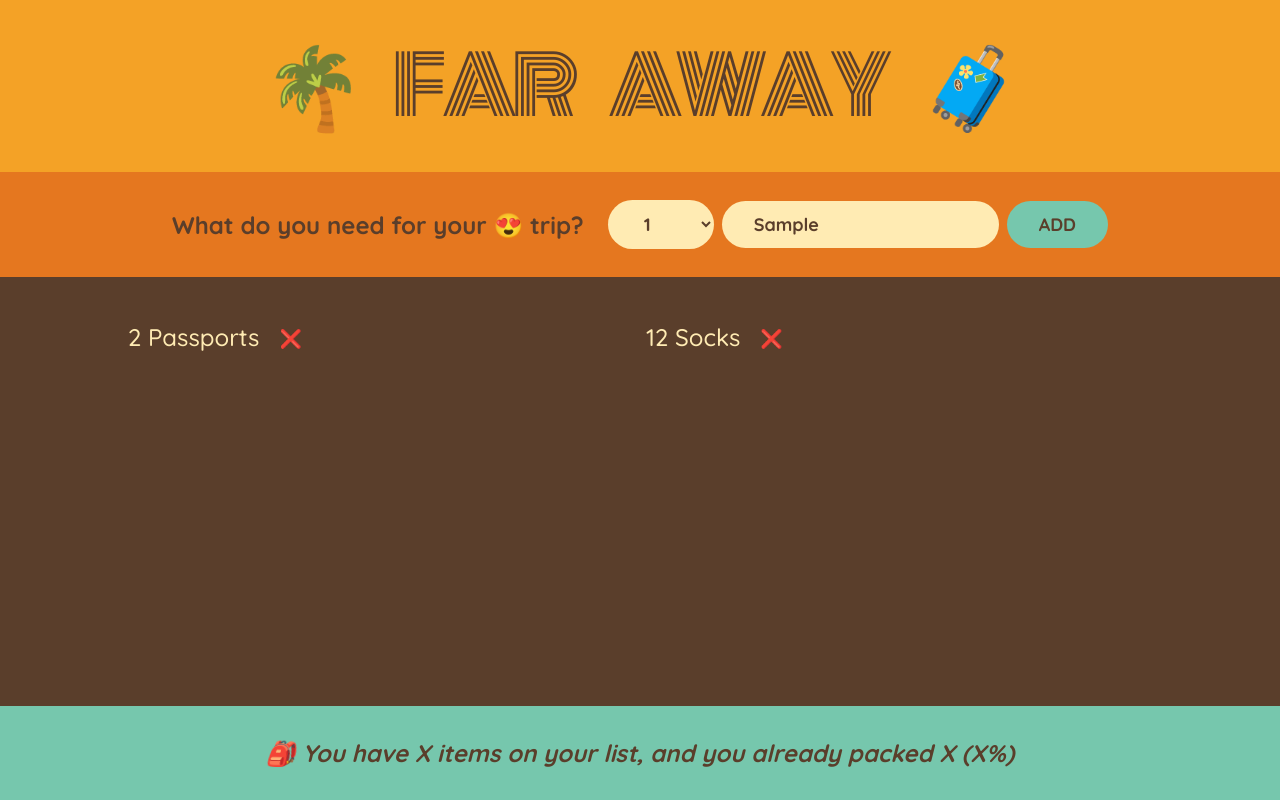
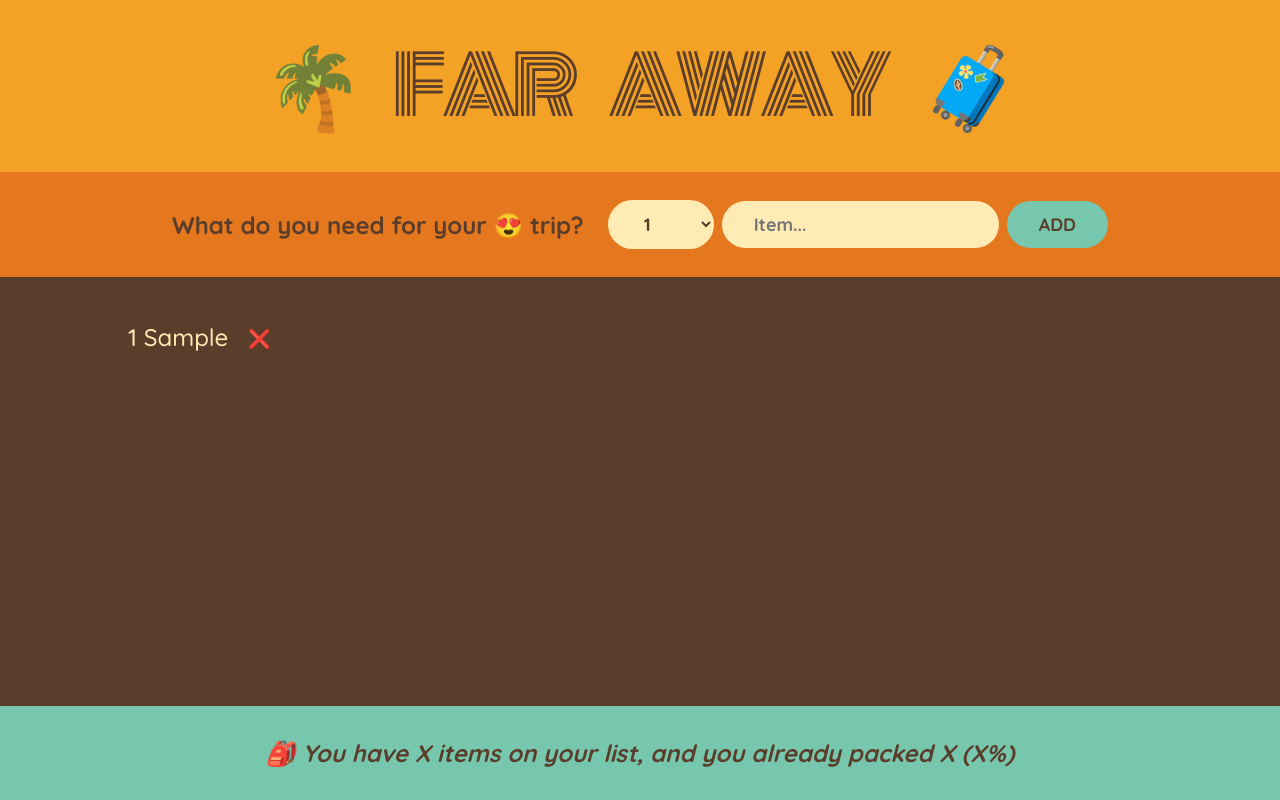
Before and after one commit to xtarzyk/travel-list, a React (Vite) app: page / in a window 1280 px wide. Both pictures are taken after typing "Sample" into the empty fields and a click on the button "ADD". Built offline with nearby package versions, Linux system fonts and the light colour scheme.

Commit message:
adding and deleting of items

```diff
--- a/src/App.jsx
+++ b/src/App.jsx
@@ -3,13 +3,24 @@ import Logo from "./Logo";
 import Form from "./Form";
 import PackingList from "./PackingList";
 import Stats from "./Stats";
+import { useState } from 'react';
 
 function App() {
+  const [items, setItems] = useState([]);
+
+  function handleAddItems(item) {
+    setItems(items => [...items, item])
+  }
+
+  function handleDeleteItem(id) {
+    setItems(items => items.filter(item => item.id !== id))
+  }
+
   return (
     <div className="app">
       <Logo />
-      <Form />
-      <PackingList />
+      <Form onAddItems={handleAddItems} />
+      <PackingList items={items} onDeleteItem={handleDeleteItem}/>
       <Stats />
     </div>
   );
--- a/src/Form.jsx
+++ b/src/Form.jsx
@@ -1,18 +1,31 @@
 import { useState } from "react";
 import "./index.css";
 
-function Form() {
+function Form({ onAddItems }) {
   const [description, setDescription] = useState("");
-  const [quantity, setQuantity] = useState(1)
+  const [quantity, setQuantity] = useState(1);
 
-  function handleSubmit(event) {
-    event.preventDefault();
+  function handleSubmit(e) {
+    e.preventDefault();
+
+    if (!description) return;
+
+    const newItem = { description, quantity, packed: false, id: Date.now() };
+    console.log(newItem);
+
+    onAddItems(newItem);
+
+    setDescription("");
+    setQuantity(1);
   }
 
   return (
     <form className="add-form" onSubmit={handleSubmit}>
       <h3>What do you need for your 😍 trip?</h3>
-      <select value={quantity} onChange={e => setQuantity(Number(e.target.value))}>
+      <select
+        value={quantity}
+        onChange={(e) => setQuantity(Number(e.target.value))}
+      >
         {Array.from({ length: 20 }, (_, i) => i + 1).map((num) => (
           <option value={num} key={num}>
             {num}
--- a/src/Item.jsx
+++ b/src/Item.jsx
@@ -1,11 +1,11 @@
 /* eslint-disable react/prop-types */
-function Item({ item }) {
+function Item({ item, onDeleteItem }) {
   return (
     <li>
       <span style={item.packed ? { textDecoration: "line-through" } : {}}>
         {item.quantity} {item.description}
       </span>
-      <button>❌</button>
+      <button onClick={() => onDeleteItem(item.id)}>❌</button>
     </li>
   );
 }
--- a/src/PackingList.jsx
+++ b/src/PackingList.jsx
@@ -6,12 +6,12 @@ const initialItems = [
   { id: 2, description: "Socks", quantity: 12, packed: false },
 ];
 
-function PackingList() {
+function PackingList({ items, onDeleteItem }) {
   return (
     <div className="list">
       <ul>
-        {initialItems.map((item) => (
-          <Item item={item} key={item.id} />
+        {items.map(item => (
+          <Item item={item} key={item.id} onDeleteItem={onDeleteItem} />
         ))}
       </ul>
     </div>
```
